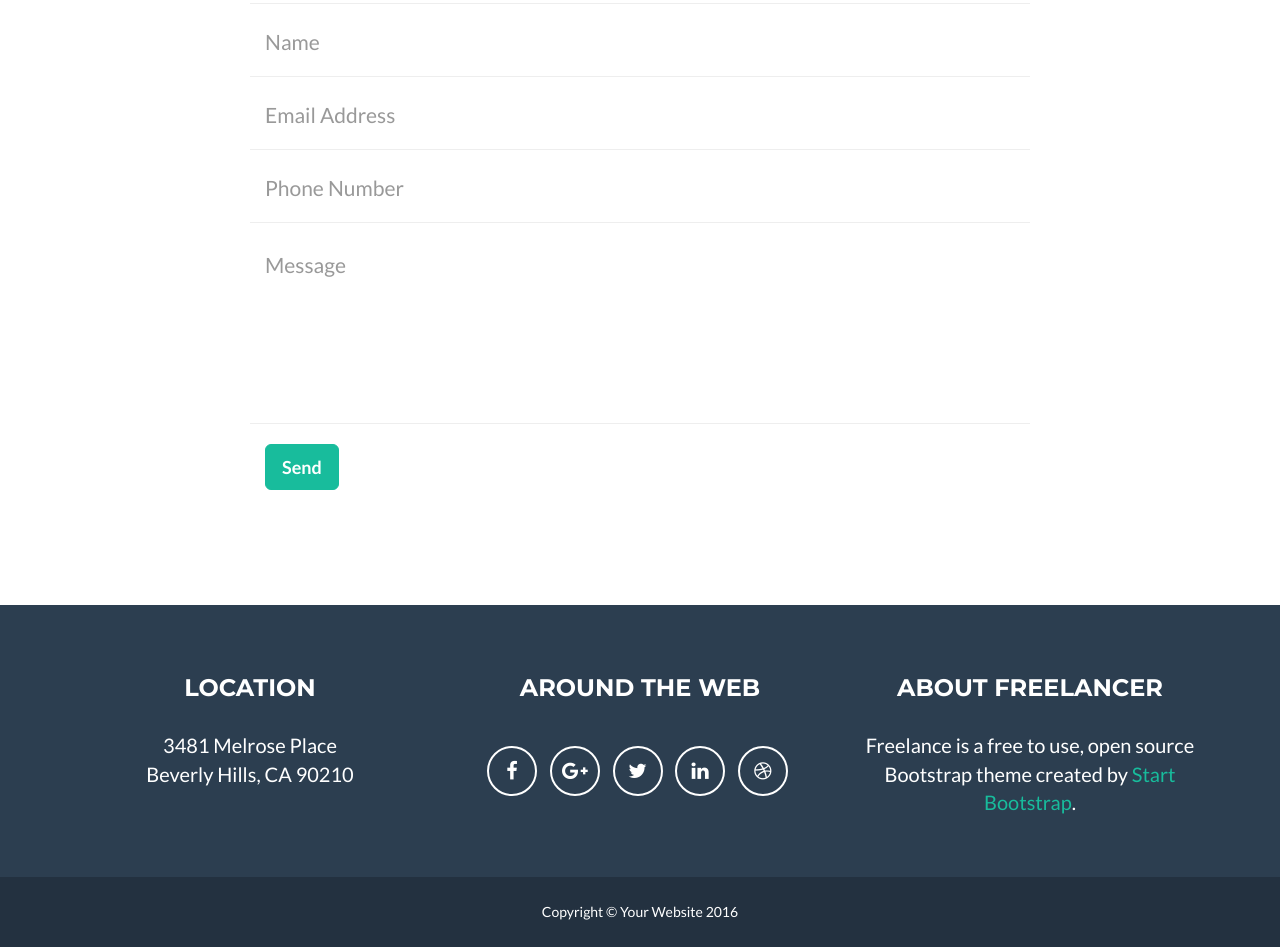
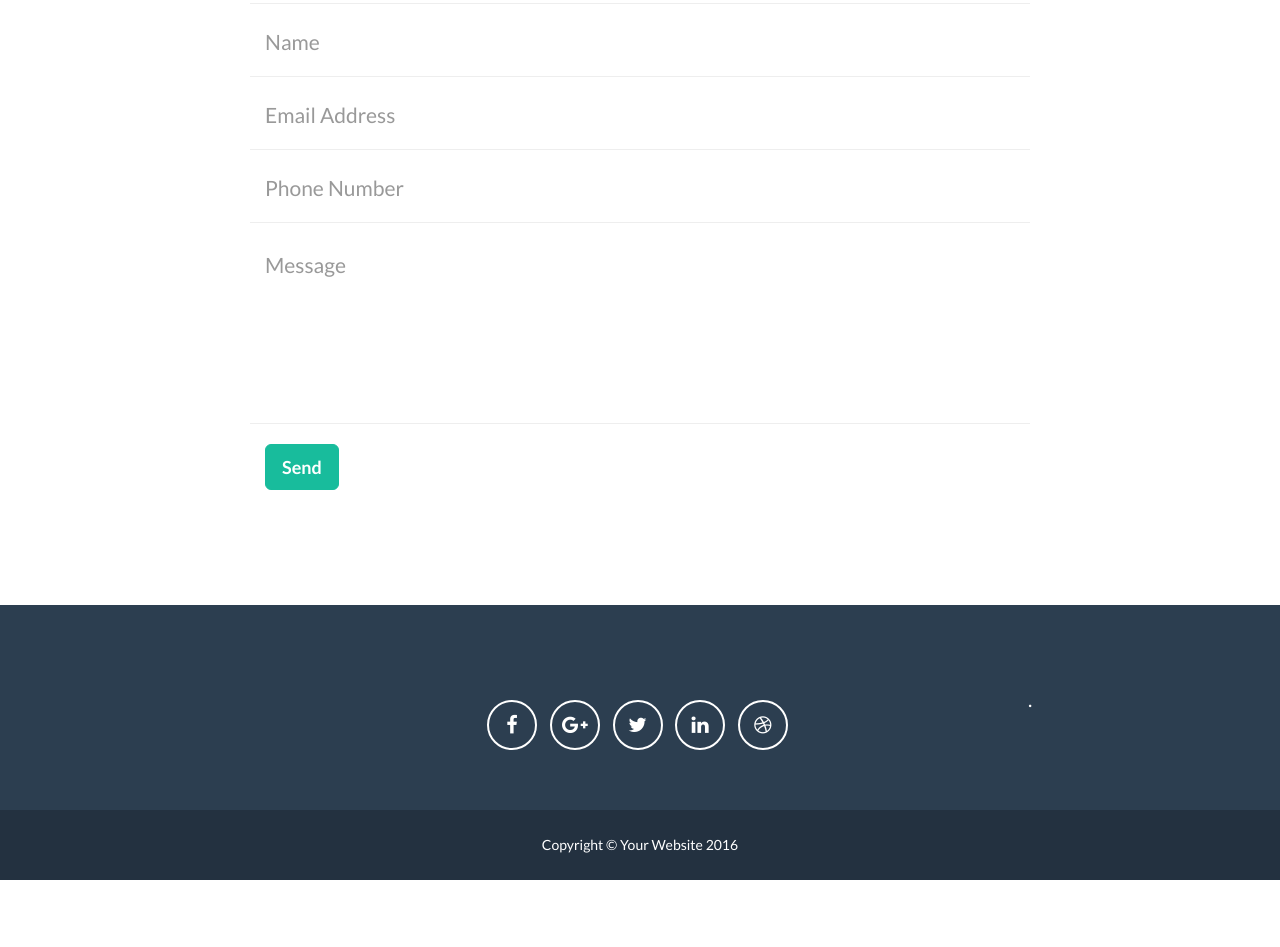
Before and after one commit to lightinguy/GA-Profile, a website: page index.html in a window 1280 px wide. Shown: the part 2960-3907 px from the top of the page. After the commit the page ends 3840 px from the top, so only its background shows below. Drawn offline with nearby package versions, Linux system fonts and the light colour scheme.

Commit message:
updateonceagain

```diff
--- a/index.html
+++ b/index.html
@@ -167,7 +167,7 @@
             </div>
             <div class="row">
                 <div class="col-lg-4 col-lg-offset-2">
-                    <p>Phil Bradfield has enjoyed working with a wide variety of people.  Data scienctist, color scientists (color management), artists, lighting geeks, retail customers, large and small buisness customers.  .</p>
+                    <p>Phil Bradfield has enjoyed working with a wide variety of people.  Data scienctist, color scientists (color management), artists, lighting geeks, retail customers, large and small business customers.  .</p>
                 </div>
                 <div class="col-lg-4">
                     <p>He looks forward to working with you.</p>
@@ -242,12 +242,12 @@
             <div class="container">
                 <div class="row">
                     <div class="footer-col col-md-4">
-                        <h3>Location</h3>
-                        <p>3481 Melrose Place
-                            <br>Beverly Hills, CA 90210</p>
+                        <h3>  </h3>
+                        <p>
+                            <br>  </p>
                     </div>
                     <div class="footer-col col-md-4">
-                        <h3>Around the Web</h3>
+                        <h3>  </h3>
                         <ul class="list-inline">
                             <li>
                                 <a href="#" class="btn-social btn-outline"><i class="fa fa-fw fa-facebook"></i></a>
@@ -267,8 +267,8 @@
                         </ul>
                     </div>
                     <div class="footer-col col-md-4">
-                        <h3>About Freelancer</h3>
-                        <p>Freelance is a free to use, open source Bootstrap theme created by <a href="http://startbootstrap.com">Start Bootstrap</a>.</p>
+                        <h3>  </h3>
+                        <p>   <a href="http://startbootstrap.com">  </a>.</p>
                     </div>
                 </div>
             </div>
```
